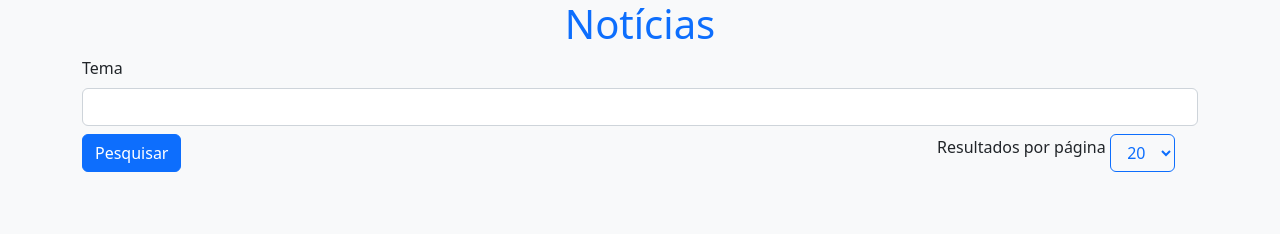
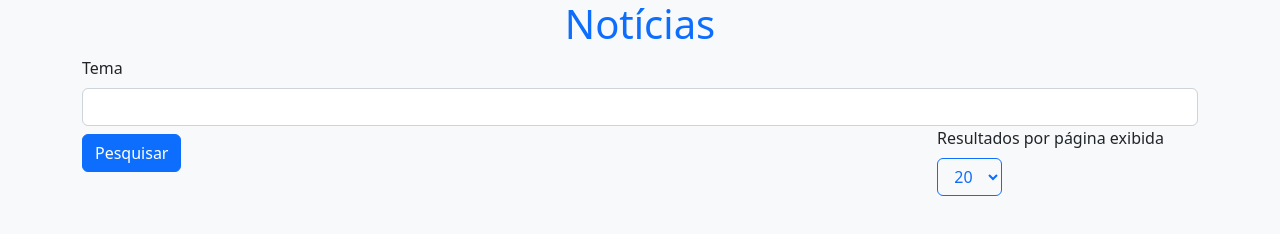
Before and after one commit to gabrielvianaz/noticias, a plain HTML site: page index.html in a window 1280 px wide. Drawn offline with nearby package versions, Linux system fonts and the light colour scheme.

Commit message:
Alteração na index

```diff
--- a/index.html
+++ b/index.html
@@ -28,7 +28,7 @@
             </button>
           </div>
           <div class="col-3 offset-3">
-            <span class="mt-2">Resultados por página</span>
+            <span class="mt-2">Resultados por página exibida</span>
             <select
               class="btn btn-outline-primary form-select-sm mt-2"
               aria-label="Default select example"
```
